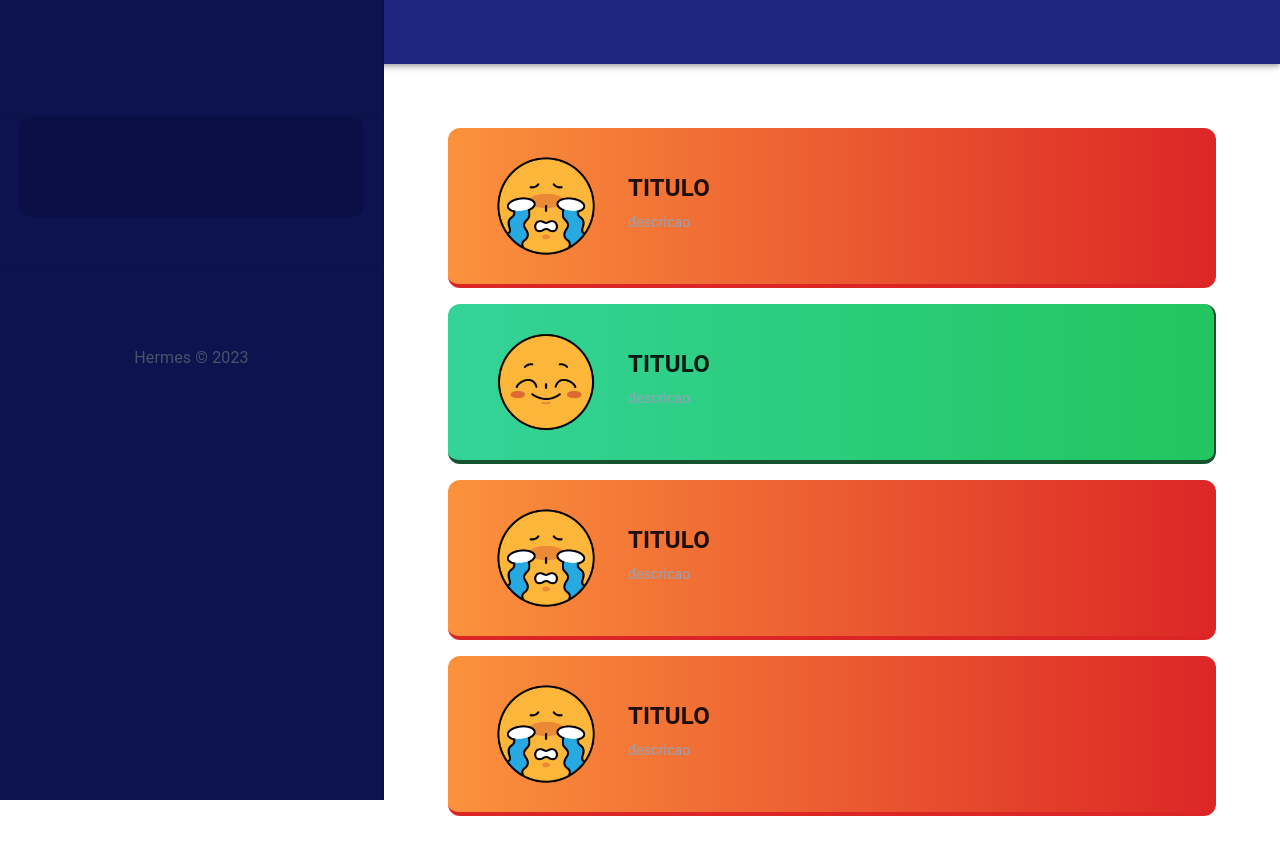
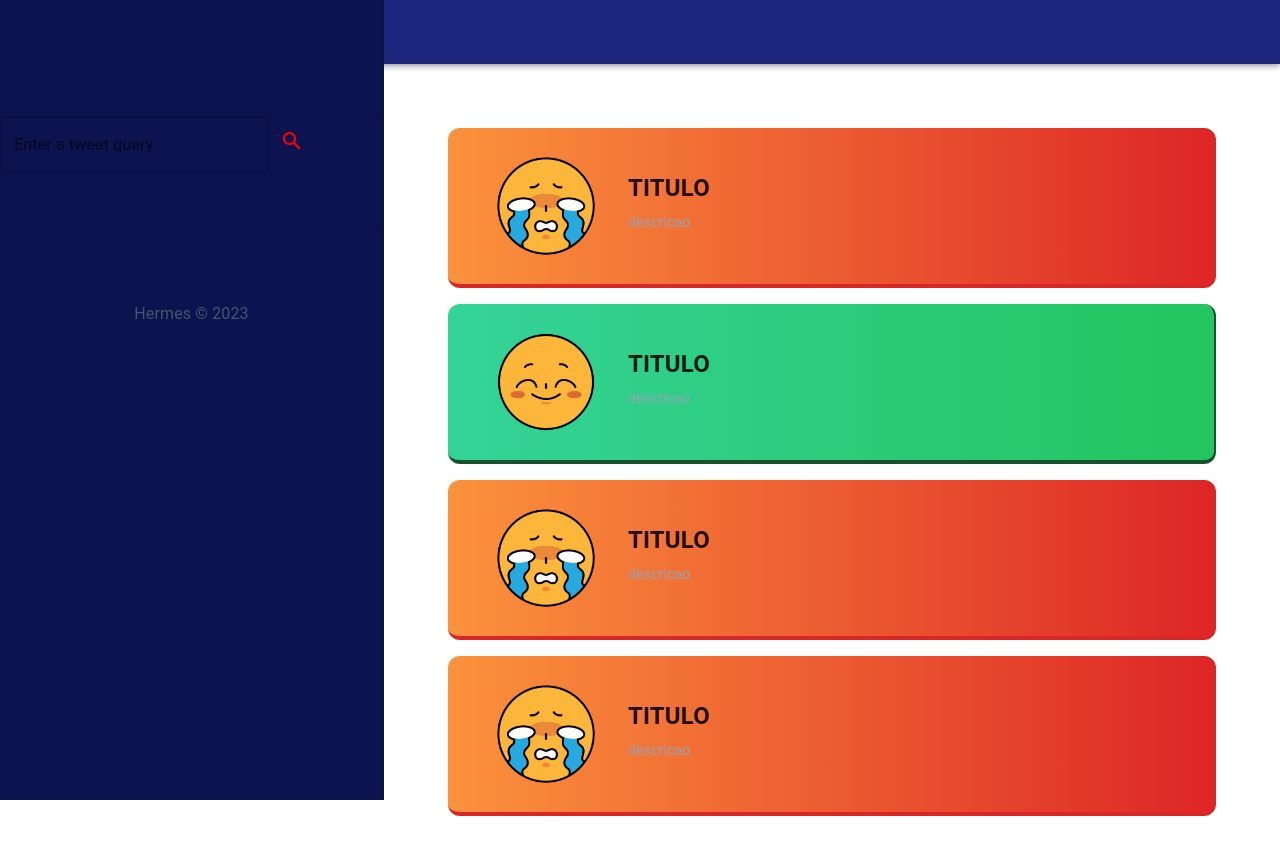
Before and after one commit to jess-andrade/Hermes, a Next.js app: page / in a window 1280 px wide. Shown: the top 854 px of the page. Built offline with nearby package versions, Linux system fonts and the light colour scheme.

Commit message:
feat: searchBar almost done

```diff
--- a/src/components/MyDrawer.tsx
+++ b/src/components/MyDrawer.tsx
@@ -1,32 +1,31 @@
-import * as React from 'react';
+import * as React from "react";
 
 // MUI imports
-import AppBar from '@mui/material/AppBar';
-import Box from '@mui/material/Box';
-import CssBaseline from '@mui/material/CssBaseline';
-import Divider from '@mui/material/Divider';
-import Drawer from '@mui/material/Drawer';
-import IconButton from '@mui/material/IconButton';
-import List from '@mui/material/List';
-import ListItem from '@mui/material/ListItem';
-import ListItemButton from '@mui/material/ListItemButton';
-import ListItemIcon from '@mui/material/ListItemIcon';
-import ListItemText from '@mui/material/ListItemText';
-import MenuIcon from '@mui/icons-material/Menu';
-import Toolbar from '@mui/material/Toolbar';
-import Typography from '@mui/material/Typography';
+import AppBar from "@mui/material/AppBar";
+import Box from "@mui/material/Box";
+import CssBaseline from "@mui/material/CssBaseline";
+import Divider from "@mui/material/Divider";
+import Drawer from "@mui/material/Drawer";
+import IconButton from "@mui/material/IconButton";
+import List from "@mui/material/List";
+import ListItem from "@mui/material/ListItem";
+import ListItemButton from "@mui/material/ListItemButton";
+import ListItemIcon from "@mui/material/ListItemIcon";
+import ListItemText from "@mui/material/ListItemText";
+import MenuIcon from "@mui/icons-material/Menu";
+import Toolbar from "@mui/material/Toolbar";
+import Typography from "@mui/material/Typography";
 
-import Image from 'next/image';
-import hermes from '../../public/hermes.png'
+import Image from "next/image";
+import hermes from "../../public/hermes.png";
 
 // imports from Next
-import Link from 'next/link';
-import { useRouter } from 'next/router'
-import Search from './Search';
+import Link from "next/link";
+import { useRouter } from "next/router";
+import Search from "./Search";
 
-
-const drawerWidth = '30%';
-const drawerWidthMobile = '70%';
+const drawerWidth = "30%";
+const drawerWidthMobile = "70%";
 
 interface Props {
   children: any;
@@ -43,28 +42,27 @@ export default function MyDrawer(props: Props) {
 
   const styles = {
     paper: {
-      background: "#4D77FF"
-    }
-  }
+      background: "#4D77FF",
+    },
+  };
 
   const sections = [
-    { name: 'A', link: '/' },
-    { name: 'B', link: '/b' },
-    { name: 'C', link: '/c' },
-  ]
+    { name: "A", link: "/" },
+    { name: "B", link: "/b" },
+    { name: "C", link: "/c" },
+  ];
 
   type PageTitles = {
-    [key: string]: string
-  }
+    [key: string]: string;
+  };
 
-  const pageTitles: PageTitles = {
-    '/': 'feelings about twitter trends',
-    '/b': 'B',
-    '/c': 'C'
-  }
+  // const pageTitles: PageTitles = {
+  //   '/': 'feelings about twitter trends',
+  //   '/b': 'B',
+  //   '/c': 'C'
+  // }
 
   const drawer = (
-
     <div className={`flex flex-col space-y-1 gap-y-10 `}>
       <Toolbar />
 
@@ -85,18 +83,19 @@ export default function MyDrawer(props: Props) {
       </List>
       <Divider />
       <div className={`p-8 flex flex-col justify-end items-center`}>
-        <Typography className={`text-slate-600 text-sm`}>Hermes &copy; 2023 </Typography>
+        <Typography className={`text-slate-600 text-sm`}>
+          Hermes &copy; 2023{" "}
+        </Typography>
       </div>
-    </div >
-
+    </div>
   );
 
-  const container = window !== undefined ? () => window().document.body : undefined;
-  const { asPath } = useRouter()
+  const container =
+    window !== undefined ? () => window().document.body : undefined;
+  const { asPath } = useRouter();
 
   return (
-
-    <Box sx={{ display: 'flex' }}>
+    <Box sx={{ display: "flex" }}>
       <CssBaseline />
 
       {/* APPBAR - on top of the page */}
@@ -104,7 +103,7 @@ export default function MyDrawer(props: Props) {
         position="fixed"
         sx={{
           width: { sm: `calc(100% - ${drawerWidth}px)` },
-          ml: { sm: `${drawerWidth}px`, backgroundColor: '#1D267D' }
+          ml: { sm: `${drawerWidth}px`, backgroundColor: "#1D267D" },
         }}
       >
         <Toolbar>
@@ -113,12 +112,21 @@ export default function MyDrawer(props: Props) {
             aria-label="open drawer"
             edge="start"
             onClick={handleDrawerToggle}
-            sx={{ mr: 2, display: { sm: 'none' } }}
+            sx={{ mr: 2, display: { sm: "none" } }}
           >
             <MenuIcon />
           </IconButton>
-          <Typography variant="h6" noWrap component="div" sx={{ color: 'white', textTransform: 'uppercase', fontSize: '12px' }}>
-            {pageTitles[asPath]}
+          <Typography
+            variant="h6"
+            noWrap
+            component="div"
+            sx={{
+              color: "white",
+              textTransform: "uppercase",
+              fontSize: "12px",
+            }}
+          >
+            {/* {pageTitles[asPath]} */}
           </Typography>
         </Toolbar>
       </AppBar>
@@ -137,8 +145,12 @@ export default function MyDrawer(props: Props) {
             keepMounted: true, // Better open performance on MOBILE.
           }}
           sx={{
-            display: { xs: 'block', sm: 'none' },
-            '& .MuiDrawer-paper': { boxSizing: 'border-box', width: drawerWidthMobile, backgroundColor: '#0C134F' },
+            display: { xs: "block", sm: "none" },
+            "& .MuiDrawer-paper": {
+              boxSizing: "border-box",
+              width: drawerWidthMobile,
+              backgroundColor: "#0C134F",
+            },
           }}
         >
           {drawer}
@@ -147,8 +159,12 @@ export default function MyDrawer(props: Props) {
         <Drawer
           variant="permanent"
           sx={{
-            display: { xs: 'none', sm: 'block' },
-            '& .MuiDrawer-paper': { boxSizing: 'border-box', width: drawerWidth, backgroundColor: '#0C134F' },
+            display: { xs: "none", sm: "block" },
+            "& .MuiDrawer-paper": {
+              boxSizing: "border-box",
+              width: drawerWidth,
+              backgroundColor: "#0C134F",
+            },
           }}
           open
         >
@@ -157,7 +173,11 @@ export default function MyDrawer(props: Props) {
       </Box>
       <Box
         component="main"
-        sx={{ flexGrow: 1, p: 3, width: { sm: `calc(100% - ${drawerWidth}px)` } }}
+        sx={{
+          flexGrow: 1,
+          p: 3,
+          width: { sm: `calc(100% - ${drawerWidth}px)` },
+        }}
       >
         <Toolbar />
         {props.children}
--- a/src/components/Search.tsx
+++ b/src/components/Search.tsx
@@ -1,17 +1,18 @@
-import Fields from './Fields';
+import Fields from "./Fields";
 
-import Image from 'next/image'
-import bad from '../../public/bad.png'
-import hermes from '../../public/hermes.png'
+import Image from "next/image";
+import bad from "../../public/bad.png";
+import hermes from "../../public/hermes.png";
+import SearchBar from "./SearchBar";
 
 export default function Search() {
   return (
     <>
       <div className={`flex flex-col w-full rounded-xl`}>
         <div className={` flex-col flex w-full justify-center`}>
-          <Fields />
+          <SearchBar />
         </div>
       </div>
     </>
-  )
+  );
 }
--- /dev/null
+++ b/src/components/SearchBar.tsx
@@ -0,0 +1,23 @@
+import { useState } from "react";
+import IconButton from "@mui/material/IconButton";
+import SearchIcon from "@mui/icons-material/Search";
+import TextField from "@mui/material/TextField";
+
+const SearchBar = () => (
+  <form>
+    <TextField
+      id="search-bar"
+      className="text"
+      label="Enter a tweet query"
+      variant="outlined"
+      placeholder="Search..."
+      size="medium"
+      sx={{ width: "70%" }}
+    />
+    <IconButton type="submit" aria-label="search" size="large">
+      <SearchIcon style={{ fill: "#F00" }} />
+    </IconButton>
+  </form>
+);
+
+export default SearchBar;
```
